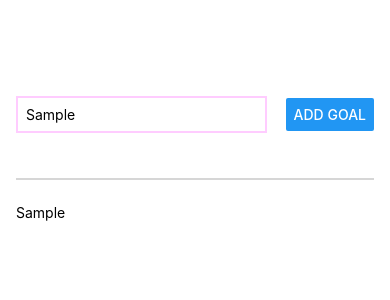
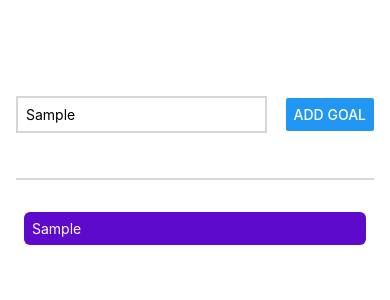
Before and after one commit to evelinmarit/RNCourse, a React Native app: screen / in a window 390 px wide. Both pictures are taken after typing "Sample" into the empty fields and a click on the button "ADD GOAL". Shown: the top 300 px of the page. Built offline with nearby package versions, Linux system fonts and the light colour scheme.

Commit message:
Added ScrollView, p 26

```diff
--- a/App.js
+++ b/App.js
@@ -1,5 +1,5 @@
 import { useState } from "react";
-import { Button, StyleSheet, Text, TextInput, View } from "react-native";
+import { Button, StyleSheet, Text, TextInput, View, ScrollView, } from "react-native";
 
 export default function App() {
   const [enteredGoalText, setEnteredGoalText] = useState('');
@@ -20,7 +20,12 @@ export default function App() {
         <Button title="Add Goal" onPress={addGoalHandler} />
       </View>
       <View style={styles.goalsContainer}>
-        {courseGoals.map((goal) => <Text key={goal}>{goal}</Text>)}
+      <ScrollView alwaysBounceVertical={false}>
+        {courseGoals.map((goal) => (
+          <View key={goal} style={styles.goalItem}>
+            <Text style={styles.goalText}>{goal}</Text>
+          </View>))}
+      </ScrollView>
       </View>
 		</View>
 	);
@@ -43,12 +48,21 @@ const styles = StyleSheet.create({
   },
   textInput: {
     borderWidth: 2,
-    borderColor: '#fcf',
+    borderColor: '#cccc',
     width: '70%',
     marginRight: 8,
     padding: 8
   },
   goalsContainer: {
     flex: 5
+  },
+  goalItem: {
+    margin: 8,
+    padding: 8,
+    borderRadius: 6,
+    backgroundColor: '#5e0acc',
+  },
+  goalText: {
+    color: 'white',
   }
 });
```
